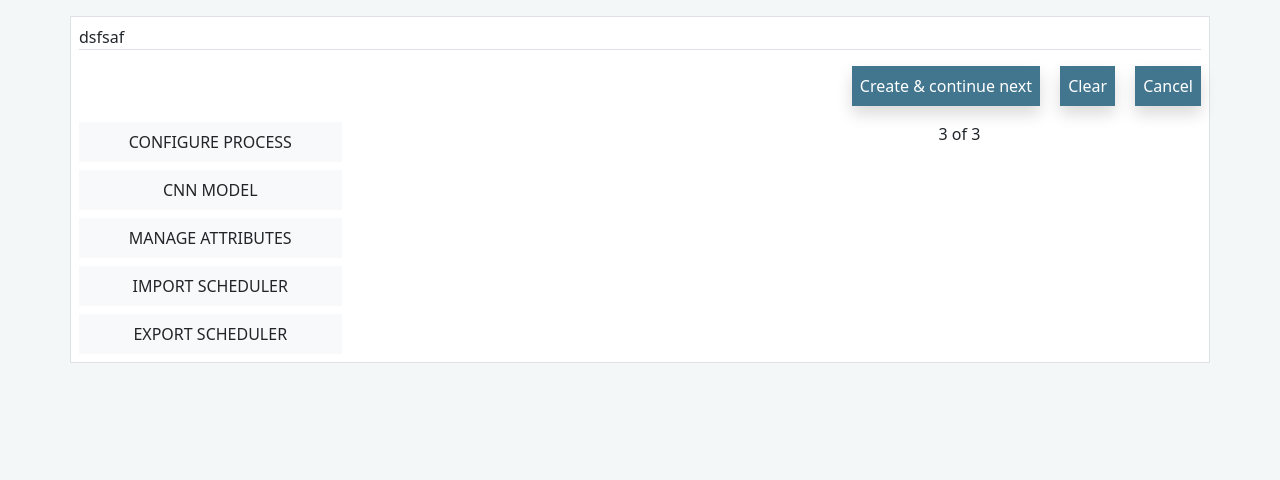
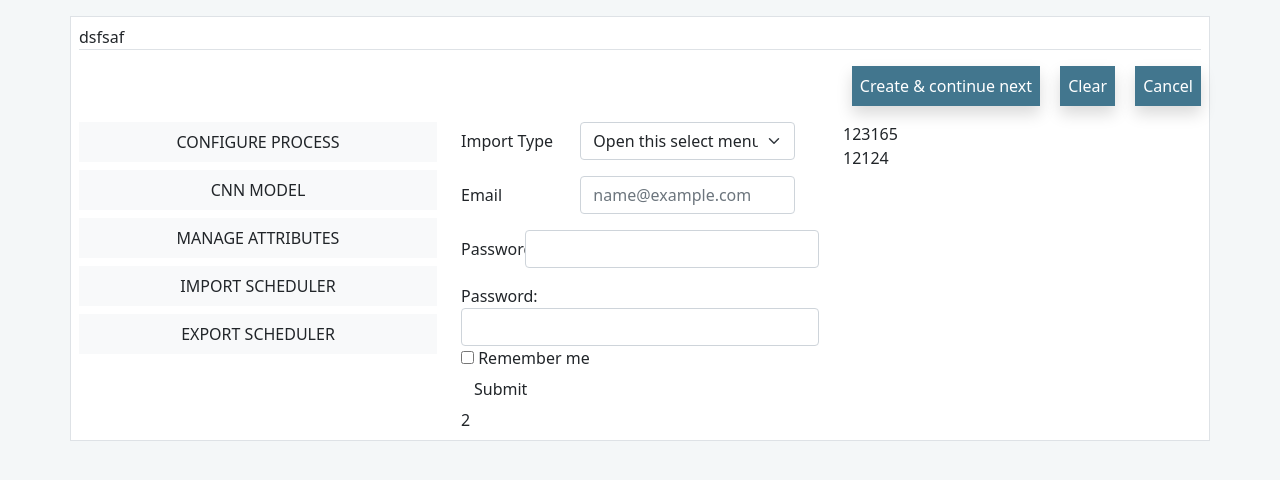
Before and after one commit to Vipul-crossml/full_stack_training, a Django app: page / in a window 1280 px wide. Shown: the part 132-612 px from the top of the page. Run offline with Django 4.2, Linux system fonts and the light colour scheme; some libraries are stand-ins or nearby versions.

Commit message:
added some changes in form

```diff
--- a/task5/project/templates/main.html
+++ b/task5/project/templates/main.html
@@ -1,5 +1,6 @@
 <!DOCTYPE html>
 <html lang="en">
+
 <head>
   <meta charset="UTF-8">
   <meta http-equiv="X-UA-Compatible" content="IE=edge">
@@ -15,22 +16,23 @@
 
     <!-- Adding bootstrap -->
     <link rel="stylesheet" href="../static/css/bootstrap.css">
+    <link rel="stylesheet" href="../static/css/bootstrap.css">
     <link rel="stylesheet" href="../static/css/bootstrap.min.css">
     <link rel="stylesheet" href="../static/css/custom.css">
 
-  <!-- Adding icons -->
-  <link href="../static/fontawesome-free-5.15.4-web/css/all.css" rel="stylesheet">
-  <link href="../static/fontawesome-free-5.15.4-web/css/all.min.css" rel="stylesheet">
 
 
     <title>Document</title>
   </head>
+
 <body>
   <!-- navbar start -->
   <nav class="navbar navbar-expand-lg navbar-light blue mb-3">
     <div class="container-fluid">
-          <a class="navbar-brand text-center fw-bold lightblue me-4"  href="#">RANNSOLVE <br><span class="text-white fs-6 text-normal">Cognitive Data Extractor</span> </a>
-          <button class="navbar-toggler" type="button" data-bs-toggle="collapse" data-bs-target="#navbarNav" aria-controls="navbarNav" aria-expanded="false" aria-label="Toggle navigation">
+      <a class="navbar-brand text-center fw-bold lightblue me-4" href="#">RANNSOLVE <br><span
+          class="text-white fs-6 text-normal">Cognitive Data Extractor</span> </a>
+      <button class="navbar-toggler" type="button" data-bs-toggle="collapse" data-bs-target="#navbarNav"
+        aria-controls="navbarNav" aria-expanded="false" aria-label="Toggle navigation">
         <span class="navbar-toggler-icon"></span>
       </button>
       <div class="collapse navbar-collapse" id="navbarNav">
@@ -49,7 +51,7 @@
           </li>
           <li class="nav-item text-center pt-2">
             <img src="../static/images/globe.png" class="global " alt="...">
-                <a class="nav-link lightblue fs-6"  href="#">GLOBAL MODEL</a>
+            <a class="nav-link lightblue fs-6" href="#">GLOBAL MODEL</a>
           </li>
         </ul>
       </div>
@@ -77,32 +79,82 @@
     </div>
 
     <div class="row">
-            <div class="col">
+      <div class="col-4">
         <div class="" id="">
           <ul class="navbar-nav">
             <li class="nav-item text-center border-0 mb-2">
               <a class="nav-link text-dark bg-light p-2" aria-current="page " href="#">CONFIGURE PROCESS</a>
             </li>
-                  <li class="nav-item text-center border-0 mb-2" >
+            <li class="nav-item text-center border-0 mb-2">
               <a class="nav-link text-dark bg-light p-2" aria-current="page" href="#">CNN MODEL</a>
             </li>
-                  <li class="nav-item text-center border-0 mb-2" >
+            <li class="nav-item text-center border-0 mb-2">
               <a class="nav-link text-dark bg-light p-2" aria-current="page" href="#">MANAGE ATTRIBUTES</a>
             </li>
             <li class="nav-item text-center border-0 mb-2">
               <a class="nav-link text-dark bg-light p-2" aria-current="page" href="#">IMPORT SCHEDULER</a>
             </li>
             <li class="nav-item text-center ">
-                    <a class="nav-link text-dark bg-light p-2"   aria-current="page " href="#">EXPORT SCHEDULER</a>
+              <a class="nav-link text-dark bg-light p-2" aria-current="page " href="#">EXPORT SCHEDULER</a>
             </li>
           </ul>
         </div>
       </div>
-            <div class="col-6">
+      <div class="col">
+        <div class="row row-cols-2">
+          <div class="col-12">
+
+
+            <form class="form-inline" action="#">
+              <div class="mb-3 row col-sm-12">
+                <label for="staticEmail" class="col-sm-4 col-form-label">Import Type</label>
+                <div class="col-sm-8">
+                  <select class="form-select" aria-label="Default select example">
+                    <option selected>Open this select menu</option>
+                    <option value="1">One</option>
+                    <option value="2">Two</option>
+                    <option value="3">Three</option>
+                  </select>
+                </div>
+              </div>
+              <div class="mb-3 row col-12">
+                <label for="staticEmail" class="col-4 col-form-label">Email</label>
+                <div class="col-8">
+                  <input type="email" class="form-control" id="exampleFormControlInput1" placeholder="name@example.com">
+                </div>
+              </div>
+              <div class="mb-3 row">
+                <label for="inputPassword" class="col-sm-2 col-form-label">Password</label>
+                <div class="col-sm-10">
+                  <input type="password" class="form-control" id="inputPassword">
+                </div>
+              </div>
+              <div class="form-group">
+                <label class="sr-only" for="pwd">Password:</label>
+                <input type="password" class="form-control" id="pwd">
+              </div>
+              <div class="checkbox">
+                <label><input type="checkbox"> Remember me</label>
+              </div>
+              <button type="submit" class="btn btn-default">Submit</button>
+            </form>
+          </div>
+          <div class="col-12">
+            2
+          </div>
 
         </div>
+      </div>
       <div class="col">
-              3 of 3
+        <div class="row row-cols-2">
+          <div class="col-12">
+            123165
+          </div>
+          <div class="col-12">
+            12124
+          </div>
+
+        </div>
       </div>
     </div>
 
@@ -124,6 +176,8 @@
 
   <!--adding javascript-->
   <script src="../static/js/bootstrap.min.js"></script>
+  <script src="../static/js/bootstrap.bundle.js"></script>
+
 
   <!-- adding popper -->
   <script src="../static/js/popper.min.js"></script>
@@ -133,4 +187,5 @@
   <!-- adding our custom js  -->
   <script src="../static/js/custom.js"></script>
 </body>
+
 </html>
```
Lines whose indentation alone changed are shown as unchanged.
